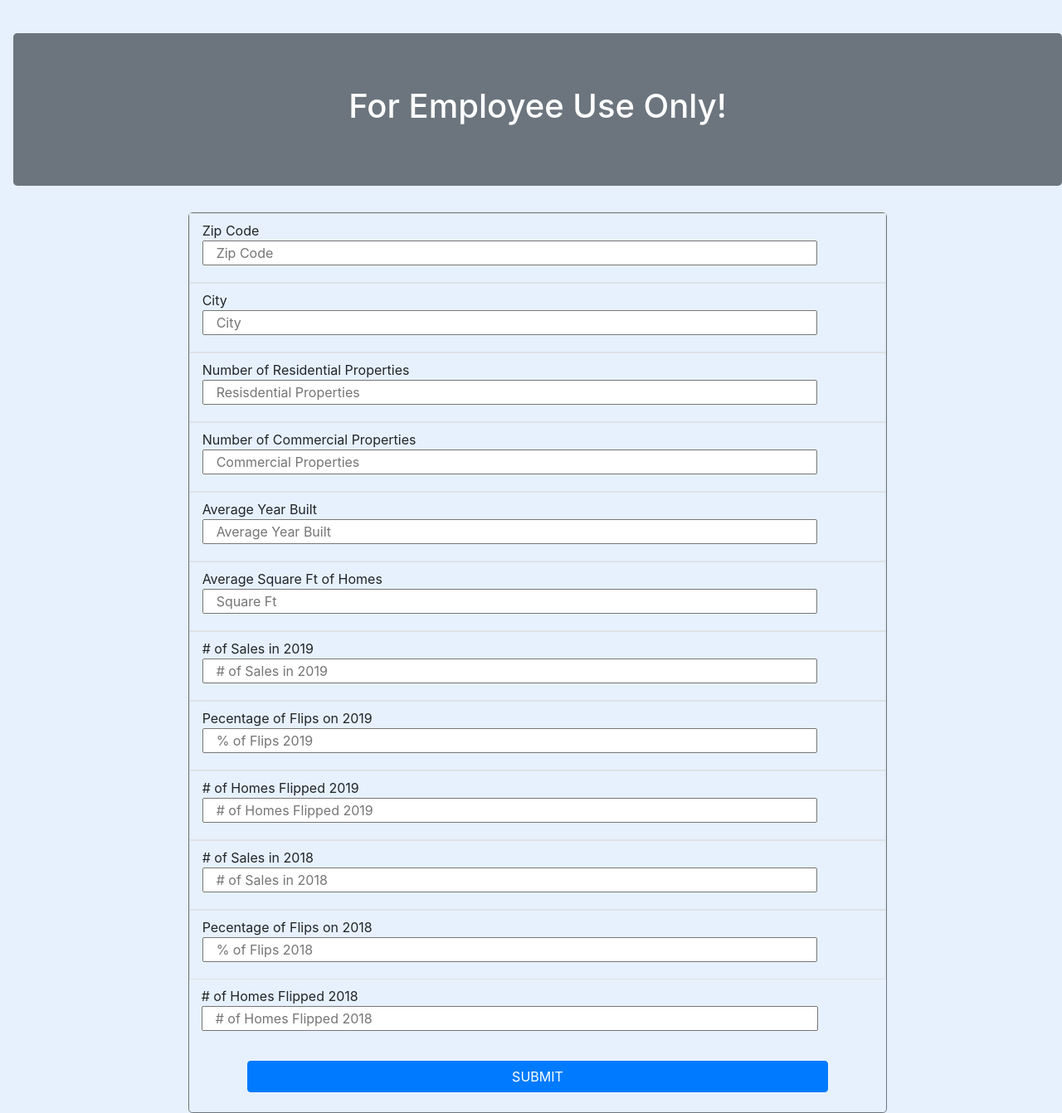
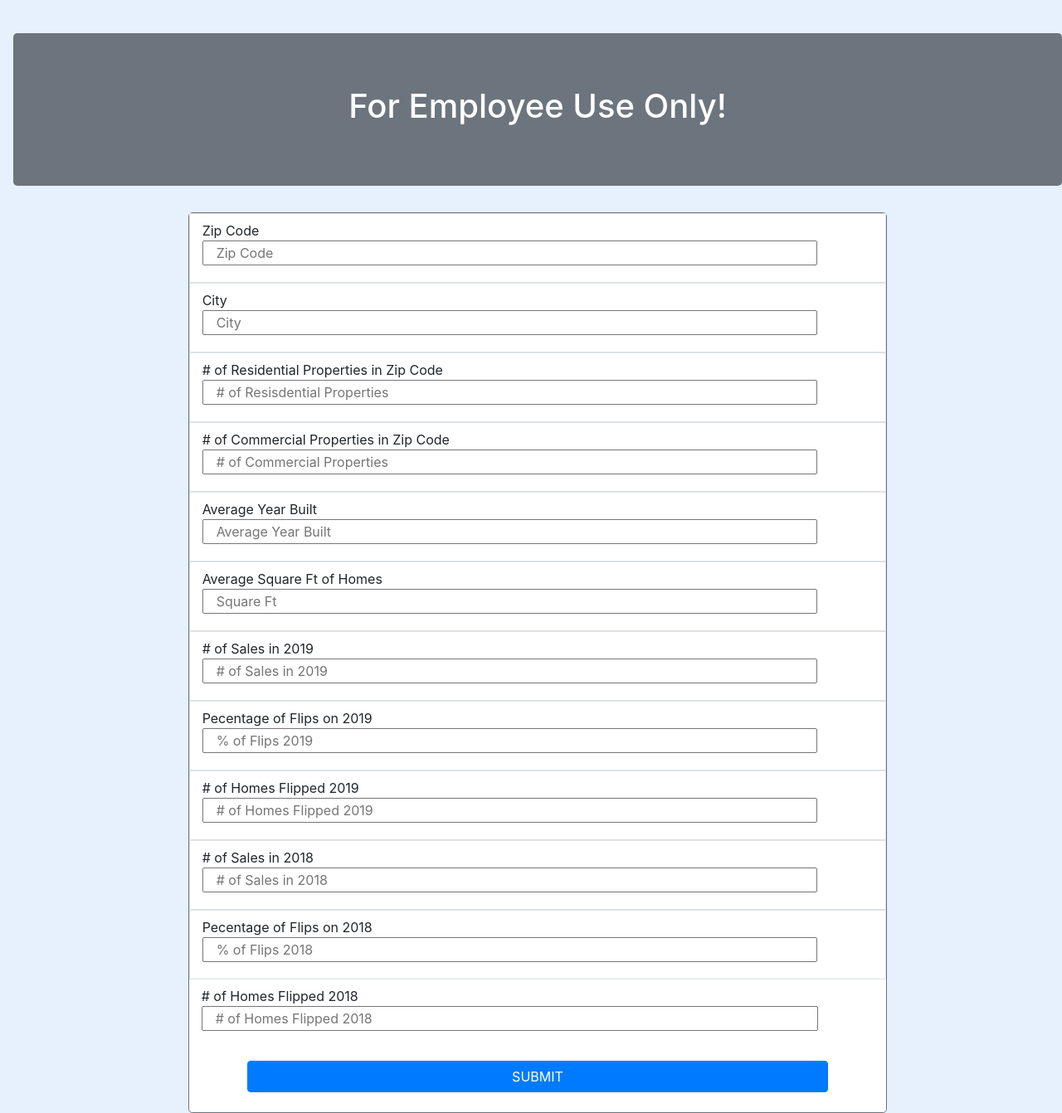
Before and after one commit to JessieSidWho/flipsearch, a Node server app: page /form in a window 1280 px wide. Shown: the whole page at 83% size. Run offline with Node 20, Linux system fonts and the light colour scheme; some libraries are stand-ins or nearby versions.

Commit message:
fixed form, added login invalid

```diff
--- a/controller/api_routes/index.js
+++ b/controller/api_routes/index.js
@@ -16,8 +16,8 @@ router.post('/login', (req, res) => {
             res.end();
           }
       }
-      if (isUser) console.log("Success!");
-      else console.log("nope");
+          if (isUser === true) console.log("Success!");
+          else console.log("nope");
     });
 });
 
--- a/package.json
+++ b/package.json
@@ -23,6 +23,7 @@
     "express": "^4.16.4",
     "express-handlebars": "^3.0.2",
     "mysql": "^2.16.0",
-    "passport": "^0.4.0"
+    "passport": "^0.4.0",
+    "sweetalert2": "^8.8.3"
   }
 }
--- a/views/form.handlebars
+++ b/views/form.handlebars
@@ -1,11 +1,11 @@
-<div class="container-fluid jumbotron diplay-3 bg-secondary text-white text-center">
+<div id="" class=" container-fluid jumbotron diplay-3 bg-secondary text-white text-center">
     <h1>For Employee Use Only!</h1>
 </div>
 
-<div class="container-fluid">
+<div class="container-fluid" style="background-color: #e7f1fd;">
 
     <div class="row mb-5">
-        <div class="col-md-8 offset-2 border border-secondary rounded-lg">
+        <div class="col-md-8 offset-2 border border-secondary rounded-lg" style="background-color: white;">
 
             <form>
               <div class="row border pt-2 pb-1">
@@ -21,14 +21,14 @@
               </div>
 
               <div class="row border pt-2 pb-1">
-                <label class="col-md-12" for="rproperties">Number of Residential Properties <br>
-                  <input id="rprop" class="col-md-11 mb-2 fieldClear" type="number" name="rproperties" placeholder="Resisdential Properties" value="" required>
+                <label class="col-md-12" for="rproperties"># of Residential Properties in Zip Code <br>
+                  <input id="rprop" class="col-md-11 mb-2 fieldClear" type="number" name="rproperties" placeholder="# of Resisdential Properties" value="" required>
                 </label><br><br>
               </div>
 
               <div class="row border pt-2 pb-1">
-                <label class="col-md-12" for="cproperties">Number of Commercial Properties<br>
-                  <input id="cprop" class="col-md-11 mb-2 fieldClear" type="number" name="cproperties" placeholder="Commercial Properties" value="" required>
+                <label class="col-md-12" for="cproperties"># of Commercial Properties in Zip Code<br>
+                  <input id="cprop" class="col-md-11 mb-2 fieldClear" type="number" name="cproperties" placeholder="# of Commercial Properties" value="" required>
                 </label><br><br>
               </div>
 
--- a/views/layouts/main.handlebars
+++ b/views/layouts/main.handlebars
@@ -11,7 +11,7 @@
     <link rel="stylesheet" href="https://stackpath.bootstrapcdn.com/bootstrap/4.3.1/css/bootstrap.min.css" integrity="sha384-ggOyR0iXCbMQv3Xipma34MD+dH/1fQ784/j6cY/iJTQUOhcWr7x9JvoRxT2MZw1T" crossorigin="anonymous">
     <link rel="stylesheet" href="https://use.fontawesome.com/releases/v5.8.1/css/all.css" integrity="sha384-50oBUHEmvpQ+1lW4y57PTFmhCaXp0ML5d60M1M7uH2+nqUivzIebhndOJK28anvf" crossorigin="anonymous">
     <link rel="stylesheet" href="https://cdnjs.cloudflare.com/ajax/libs/animate.css/3.7.0/animate.min.css">
-
+    <script src="https://cdn.jsdelivr.net/npm/sweetalert2@8"></script>
     <script src="https://code.jquery.com/jquery.js"></script>
     <script src="https://www.gstatic.com/firebasejs/5.9.3/firebase.js"></script>
 </head>
```
Also changed, not shown: views/login.handlebars (+5 -4 lines), public/assets/javascript/login.js, 1 other file.
